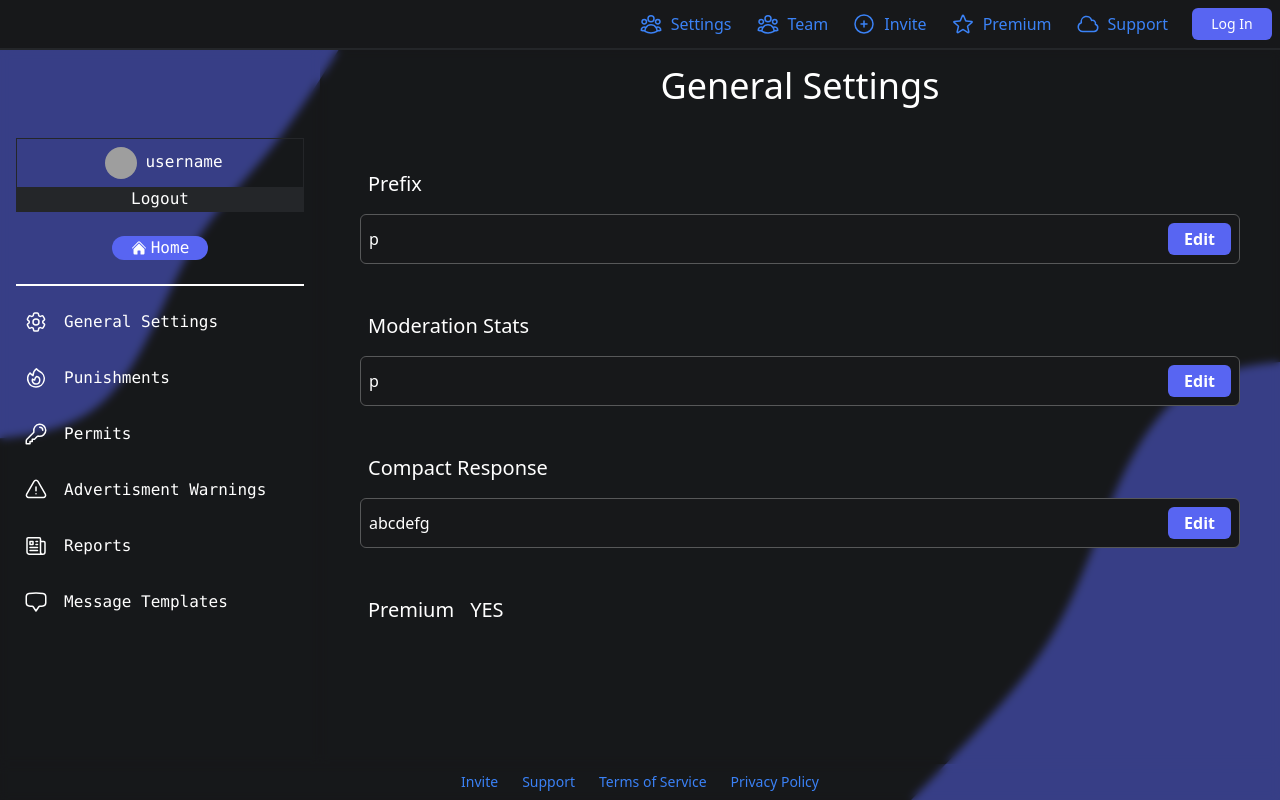
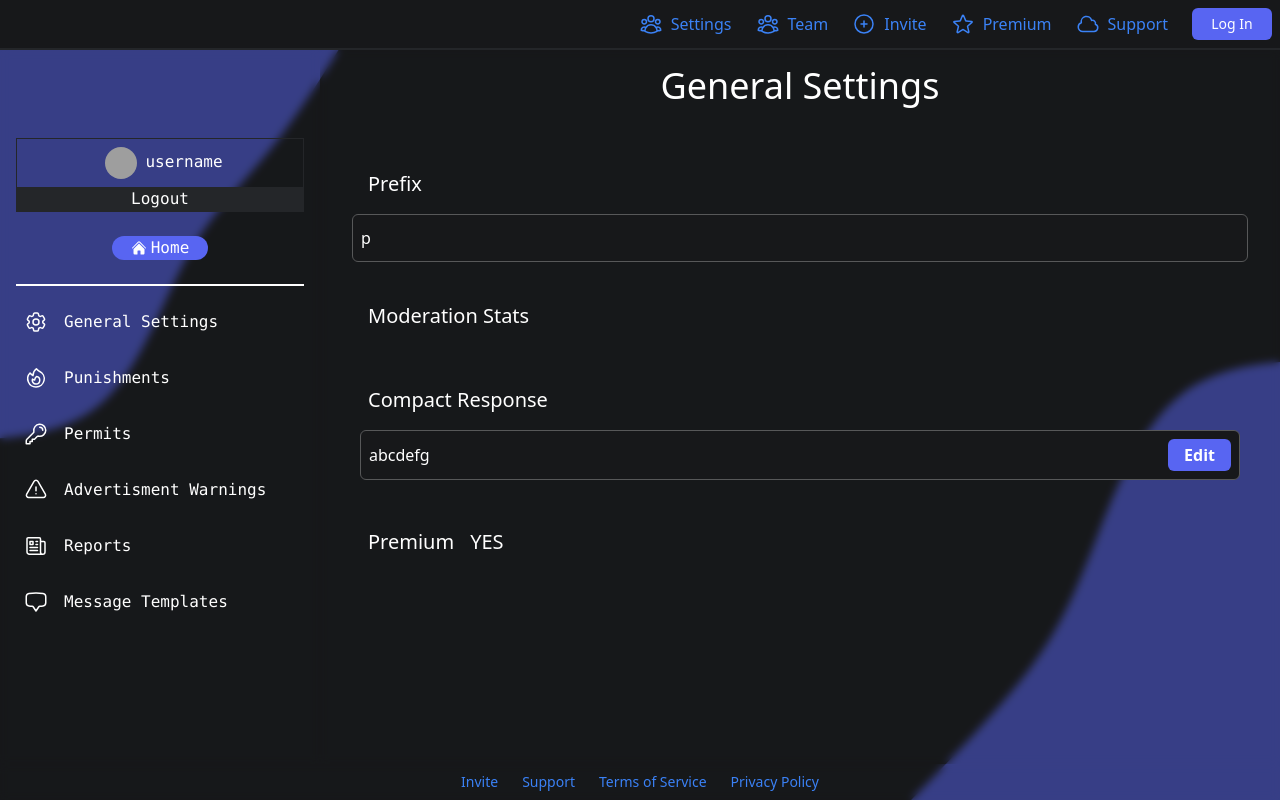
Before and after one commit to SlightlyEpic/sentry-dashboard, a React (Vite) app: page /settings/1/general in a window 1280 px wide. Built offline with nearby package versions, Linux system fonts and the light colour scheme; grey boxes are pictures that could not be loaded.

Commit message:
Completed StringInput component

```diff
--- /dev/null
+++ b/src/components/SaveStatus.tsx
@@ -0,0 +1,25 @@
+export type SaveStatusProps = {
+    status: 'idle' | 'saving' | 'error' | 'success'
+};
+
+export default function SaveStatus({ status }: SaveStatusProps) {
+    switch(status) {
+        case 'idle':
+            return <div className='h-full aspect-square bg-transparent hidden'></div>
+        case 'saving':
+            return <svg aria-hidden='true' className='h-full aspect-square text-gray-200 animate-spin fill-blue-600' viewBox='0 0 100 101' fill='none' xmlns='http://www.w3.org/2000/svg'>
+                <path d='M100 50.5908C100 78.2051 77.6142 100.591 50 100.591C22.3858 100.591 0 78.2051 0 50.5908C0 22.9766 22.3858 0.59082 50 0.59082C77.6142 0.59082 100 22.9766 100 50.5908ZM9.08144 50.5908C9.08144 73.1895 27.4013 91.5094 50 91.5094C72.5987 91.5094 90.9186 73.1895 90.9186 50.5908C90.9186 27.9921 72.5987 9.67226 50 9.67226C27.4013 9.67226 9.08144 27.9921 9.08144 50.5908Z' fill='currentColor'/>
+                <path d='M93.9676 39.0409C96.393 38.4038 97.8624 35.9116 97.0079 33.5539C95.2932 28.8227 92.871 24.3692 89.8167 20.348C85.8452 15.1192 80.8826 10.7238 75.2124 7.41289C69.5422 4.10194 63.2754 1.94025 56.7698 1.05124C51.7666 0.367541 46.6976 0.446843 41.7345 1.27873C39.2613 1.69328 37.813 4.19778 38.4501 6.62326C39.0873 9.04874 41.5694 10.4717 44.0505 10.1071C47.8511 9.54855 51.7191 9.52689 55.5402 10.0491C60.8642 10.7766 65.9928 12.5457 70.6331 15.2552C75.2735 17.9648 79.3347 21.5619 82.5849 25.841C84.9175 28.9121 86.7997 32.2913 88.1811 35.8758C89.083 38.2158 91.5421 39.6781 93.9676 39.0409Z' fill='currentFill'/>
+            </svg>
+        case 'error':
+            return <svg xmlns="http://www.w3.org/2000/svg" fill="none" viewBox="0 0 24 24" strokeWidth={1.5} stroke="red" className="h-full aspect-square">
+                <path strokeLinecap="round" strokeLinejoin="round" d="m9.75 9.75 4.5 4.5m0-4.5-4.5 4.5M21 12a9 9 0 1 1-18 0 9 9 0 0 1 18 0Z" />
+            </svg>
+        case 'success':
+            return <svg xmlns="http://www.w3.org/2000/svg" fill="none" viewBox="0 0 24 24" strokeWidth={1.5} stroke="green" className="h-full aspect-square">
+                <path strokeLinecap="round" strokeLinejoin="round" d="M9 12.75 11.25 15 15 9.75M21 12a9 9 0 1 1-18 0 9 9 0 0 1 18 0Z" />
+            </svg>
+
+
+    }
+}
--- a/src/components/StringInput.tsx
+++ b/src/components/StringInput.tsx
@@ -1,49 +1,51 @@
+import { useState } from 'react';
+import SaveStatus from './SaveStatus';
+import type { SaveStatusProps } from './SaveStatus';
 
-interface StringInputProps {
-    text: string;
-    onSave: () => void;
-    onEdit: () => void;
-    isEdit: boolean;
+export interface StringInputProps {
+    text: string
+    saveToServer: (value: string) => Promise<string>
+    saveToRedux: (value: string) => unknown
+    onSave?: () => void
 }
 
-const StringInput = ({ text, onSave, onEdit, isEdit }: StringInputProps) => {
+export default function StringInput({ text, onSave, saveToServer, saveToRedux }: StringInputProps) {
+    const [currText, setCurrText] = useState(text);
+    const [saveStatus, setSaveStatus] = useState<SaveStatusProps['status']>('idle');
+
+    const trySave = async () => {
+        try {
+            setSaveStatus('saving');
+            await saveToServer(currText);
+            saveToRedux(currText);
+            if(onSave) onSave();
+            setSaveStatus('success');
+            setTimeout(setSaveStatus, 2000, 'idle');
+        } catch(err) {
+            setSaveStatus('error');
+            setTimeout(setSaveStatus, 2000, 'idle');
+        }
+    };
 
     return (
-        <>
-            <div className='flex justify-between border border-bggrey-ll p-2 rounded-md bg-bgdark m-2'>
-                {!isEdit && <>
-                    <div className='place-self-center'>
-                        {text}
-                    </div>
-
-
-                    <button type="button" className='text-white self-start mt-auto bg-blurple hover:bg-bgdark
-                        hover:ring-2 hover:ring-blurple-l rounded-md text-md font-bold px-4 py-1'
-                        onClick={onEdit}
-                    >
-                        Edit
-                    </button>
-                </>
+        <div className='h-12 flex gap-2 items-center text-white border border-bggrey-ll p-2 rounded-md bg-bgdark'>
+            <input
+                defaultValue={currText}
+                onChange={e => setCurrText(e.target.value)}
+                maxLength={10}
+                className='bg-transparent focus:outline-none w-full'
+            />
+            <SaveStatus status={saveStatus} />
+            <button
+                type="button"
+                onClick={trySave}
+                className={
+                    'bg-green-700 hover:bg-green-500 rounded-md text-md font-bold px-4 py-1 ' +
+                    (currText == text ? 'invisible' : 'visible')
                 }
-
-                {isEdit &&
-                    <>
-                        <input type="text" className='bg-bggrey-ll rounded-md
-                                focus:outline-none p-1 focus:outline-1 focus:outline-blurple-ll'
-                            id={text}
-                            defaultValue={text}
-                        />
-                        <button type="button" className='text-white self-start mt-auto bg-blurple hover:bg-bgdark
-                        hover:ring-2 hover:ring-blurple-l rounded-md text-md font-bold px-4 py-1'
-                            onClick={onSave}
-                        >
-                            Save
-                        </button>
-                    </>
-                }
-            </div>
-        </>
+            >
+                Save
+            </button>
+        </div>
     )
 }
-
-export default StringInput
--- a/src/routes/serverSettings/general/General.tsx
+++ b/src/routes/serverSettings/general/General.tsx
@@ -1,6 +1,5 @@
-import BooleanInput from '@/components/BooleanInput';
+// import BooleanInput from '@/components/BooleanInput';
 import StringInput from '@/components/StringInput';
-import { useState } from 'react';
 import { RouteObject } from 'react-router-dom';
 
 export const routerData: RouteObject = {
@@ -8,50 +7,28 @@ export const routerData: RouteObject = {
     element: <GeneralSettings />,
 }
 
-
-
 export default function GeneralSettings() {
-    const [isEdit, setEdit] = useState(false);
-
-    const onEdit = () => {
-        setEdit(!isEdit);
-    }
-
-    const onSave = () => {
-        setEdit(!isEdit);
-    }
-
     const prefix = 'p';
     return (
         <div className="flex flex-col h-fit w-full text-white">
-
             <div className='self-center h-fit w-fit p-2 m-2 text-4xl'>General Settings</div>
-
             <div className='p-2 m-2'>
 
                 <div className='items-center p-2 m-2'>
                     <div className='text-xl p-2 m-2'>Prefix</div>
-
-                    <StringInput onSave={onSave} onEdit={onEdit} isEdit={isEdit} text={prefix} />
+                    <StringInput saveToRedux={() => {}} saveToServer={async () => 'Success'} text={prefix} />
                 </div>
 
                 <div className='items-center p-2 m-2'>
                     <div className='text-xl p-2 m-2'>Moderation Stats</div>
-                    <BooleanInput onSave={onSave} onEdit={onEdit} isEdit={isEdit} name={prefix} />
-
-
-
+                    {/* <BooleanInput onSave={onSave} isEdit={isEdit} name={prefix} /> */}
                 </div>
                 <div className='items-center p-2 m-2'>
-
                     <div className='text-xl p-2 m-2'>Compact Response</div>
-
                     <div className='flex justify-between border border-bggrey-ll p-2 rounded-md bg-bgdark m-2'>
                         <div className='mr-2 place-self-center'>
                             abcdefg
                         </div>
-
-
                         <button type="button" className='text-white self-start mt-auto bg-blurple hover:bg-bgdark
                                             hover:ring-2 hover:ring-blurple-l rounded-md text-md font-bold px-4 py-1'
                         >
@@ -60,13 +37,8 @@ export default function GeneralSettings() {
                     </div>
                 </div>
                 <div className='items-center justify-start flex p-2 m-2 text-xl'>
-                    <div className='p-2 m-2'>
-                        Premium
-
-                    </div>
-                    <div>
-                        YES
-                    </div>
+                    <div className='p-2 m-2'>Premium</div>
+                    <div>YES</div>
                 </div>
             </div>
 
```
